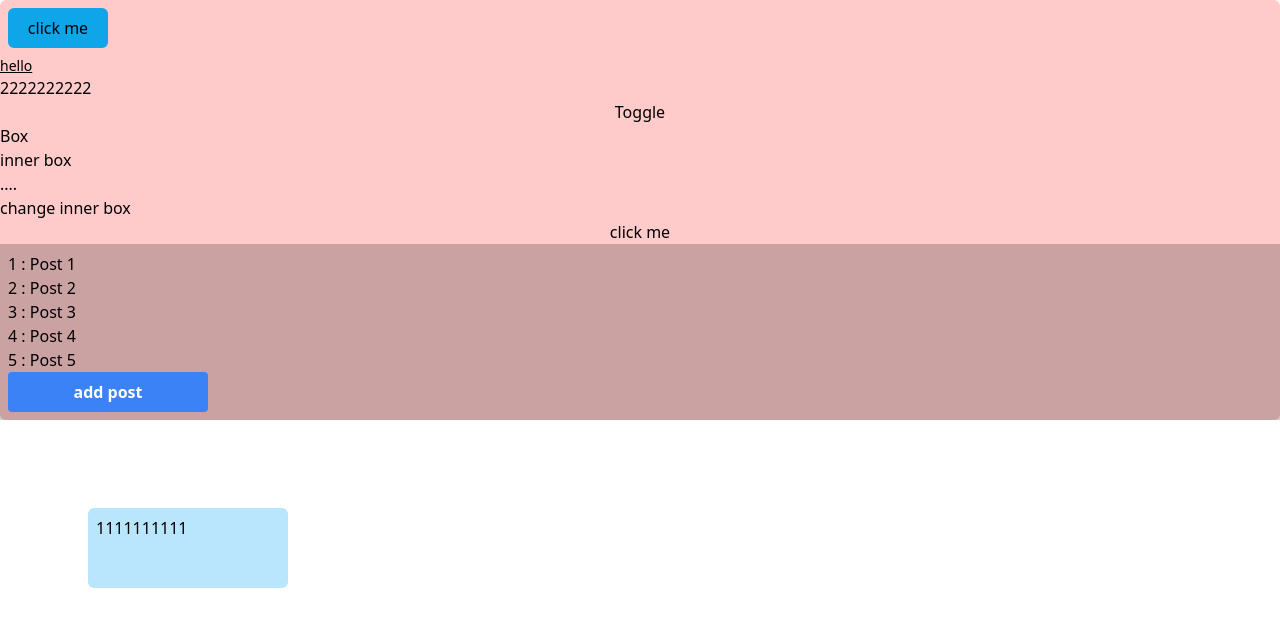
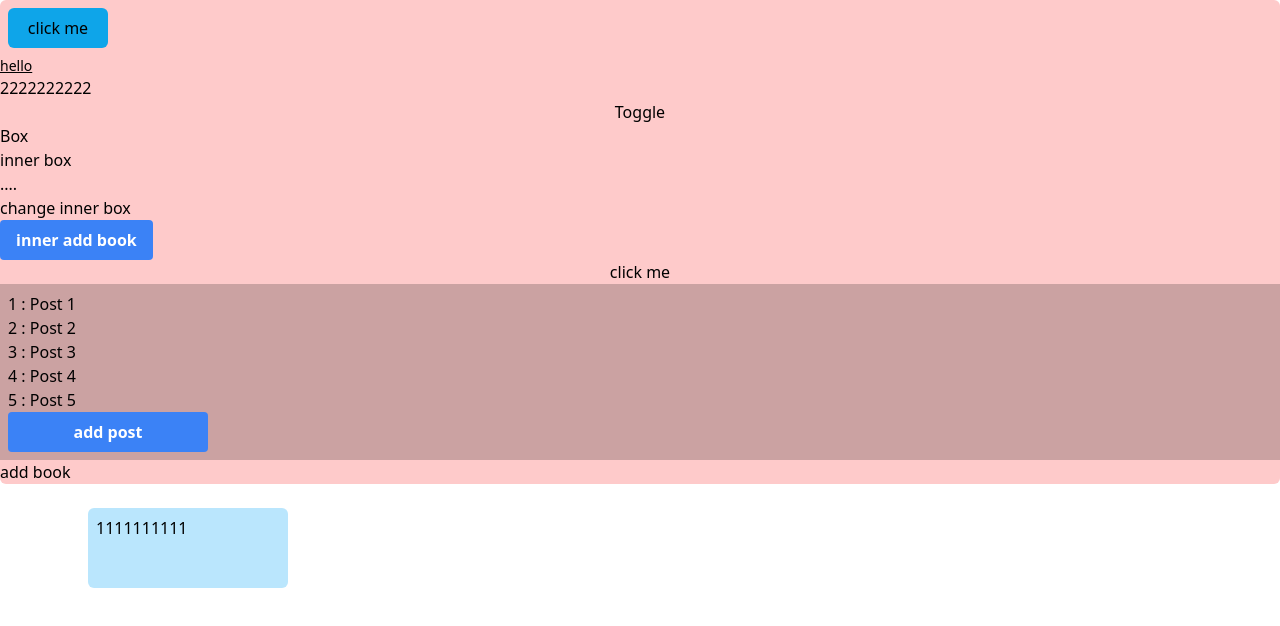
Before and after one commit to studiofu/react_tailwind_test, a React (Create React App) app: page / in a window 1280 px wide. Shown: the top 626 px of the page. Built offline with nearby package versions, Linux system fonts and the light colour scheme.

Commit message:
test zustand state

```diff
--- a/package.json
+++ b/package.json
@@ -14,7 +14,8 @@
     "react-dom": "^18.2.0",
     "react-scripts": "5.0.1",
     "swr": "^2.2.0",
-    "web-vitals": "^2.1.4"
+    "web-vitals": "^2.1.4",
+    "zustand": "^4.3.8"
   },
   "scripts": {
     "start": "react-scripts start",
--- a/src/App.js
+++ b/src/App.js
@@ -5,6 +5,8 @@ import './App.css';
 import useAAA from './hooks/useAAA';
 import Box from './components/Box';
 import { useQuery, useMutation, useQueryClient } from '@tanstack/react-query';
+import { useBookStore } from './hooks/useBook';
+
 
 const POSTS = [
   { id: 1, title: 'Post 1' },
@@ -20,7 +22,12 @@ function wait(duration) {
   });
 }
 
+
+
 function  App()  {
+
+  const books = useBookStore(state => state.books);
+  const addBook = useBookStore(state => state.addBook);
 
   const [open, setOpen] = useState(false);
   const [isShowing, setIsShowing] = useState(false);
@@ -38,7 +45,17 @@ function  App()  {
     setOpen(!open);
   }
 
+  function randomUUID() {
+    return 'xxxxxxxx-xxxx-4xxx-yxxx-xxxxxxxxxxxx'.replace(/[xy]/g, function(c) {
+      const r = Math.random() * 16 | 0;
+      const v = c === 'x' ? r : (r & 0x3 | 0x8);
+      return v.toString(16);
+    });
+  }
+
   const a = useAAA();
+
+
 
   const b = a.then((res) => {
     //console.log('app a:' + res);
@@ -205,8 +222,25 @@ function  App()  {
         }} >add post</button>
       </div>
 
+
+        <div>
+          {books.map(book => (
+            <div key={book.id}>{book.title}</div>
+          ))}
+
+          <div><button onClick={
+            () => {
+              addBook({
+                id: randomUUID(),
+                title: randomUUID()
+            })
+          }}>add book</button></div>
+
+        </div>
+
     </div>
-  );
+
+);
 }
 
 export default App;
--- a/src/components/Box.js
+++ b/src/components/Box.js
@@ -1,5 +1,6 @@
 import React, { useEffect, useState } from 'react';
 import useInnerBox from '../hooks/useInnerBox';
+import { useBookStore } from '../hooks/useBook';
 
 const Box = () => {
 
@@ -10,6 +11,16 @@ const Box = () => {
     //     console.log('innerBox:' + innerBox);
     // }, [innerBox]);
 
+    function randomUUID() {
+        return 'xxxxxxxx-xxxx-4xxx-yxxx-xxxxxxxxxxxx'.replace(/[xy]/g, function(c) {
+          const r = Math.random() * 16 | 0;
+          const v = c === 'x' ? r : (r & 0x3 | 0x8);
+          return v.toString(16);
+        });
+      }
+
+    const addBook = useBookStore(state => state.addBook);
+
 
     console.log('render box');
 
@@ -19,6 +30,24 @@ const Box = () => {
             <h2>{innerBox}</h2>
             <h3>....</h3>
             <button onClick={() => setInnerBox('new inner box')}>change inner box</button>
+
+            <div><button
+                className='
+                    bg-blue-500
+                    hover:bg-blue-700
+                    text-white
+                    font-bold
+                    py-2
+                    px-4
+                    rounded
+                '
+            onClick={
+            () => {
+              addBook({
+                id: randomUUID(),
+                title: randomUUID()
+            })
+          }}>inner add book</button></div>
         </div>
     )
 }
--- /dev/null
+++ b/src/hooks/useBook.js
@@ -0,0 +1,29 @@
+import {create} from 'zustand';
+
+export const useBookStore = create((set, get) => ({
+    books: [],
+    addBook: (book) => set(state => ({ books: [...state.books, book] })),
+    removeBook: (book) => set(state => ({ books: state.books.filter(b => b.id !== book.id) })),
+    updateBook: (book) => set(state => ({ books: state.books.map(b => b.id === book.id ? book : b) })),
+    getBook: (id) => get().books.find(b => b.id === id),
+    getBooks: () => get().books,
+    getBooksByAuthor: (author) => get().books.filter(b => b.author === author),
+    getBooksByTitle: (title) => get().books.filter(b => b.title === title),
+    getBooksByGenre: (genre) => get().books.filter(b => b.genre === genre),
+    getBooksByYear: (year) => get().books.filter(b => b.year === year),
+    getBooksByRating: (rating) => get().books.filter(b => b.rating === rating),
+    getBooksByRead: (read) => get().books.filter(b => b.read === read),
+    getBooksByReading: (reading) => get().books.filter(b => b.reading === reading),
+    getBooksByToRead: (toRead) => get().books.filter(b => b.toRead === toRead),
+    getBooksByFavorite: (favorite) => get().books.filter(b => b.favorite === favorite),
+    getBooksByRecommended: (recommended) => get().books.filter(b => b.recommended === recommended),
+    getBooksByOwned: (owned) => get().books.filter(b => b.owned === owned),
+    getBooksByBorrowed: (borrowed) => get().books.filter(b => b.borrowed === borrowed),
+    getBooksByLent: (lent) => get().books.filter(b => b.lent === lent),
+    getBooksBySeries: (series) => get().books.filter(b => b.series === series),
+    getBooksBySeriesNumber: (seriesNumber) => get().books.filter(b => b.seriesNumber === seriesNumber),
+    getBooksByPublisher: (publisher) => get().books.filter(b => b.publisher === publisher),
+    getBooksByLanguage: (language) => get().books.filter(b => b.language === language),
+    getBooksByPages: (pages) => get().books.filter(b => b.pages === pages),
+    getBooksByFormat: (format) => get().books.filter(b => b.format === format),
+}));
```
Also changed, not shown: 1 other file (tests, documents, lock files or other folders).
